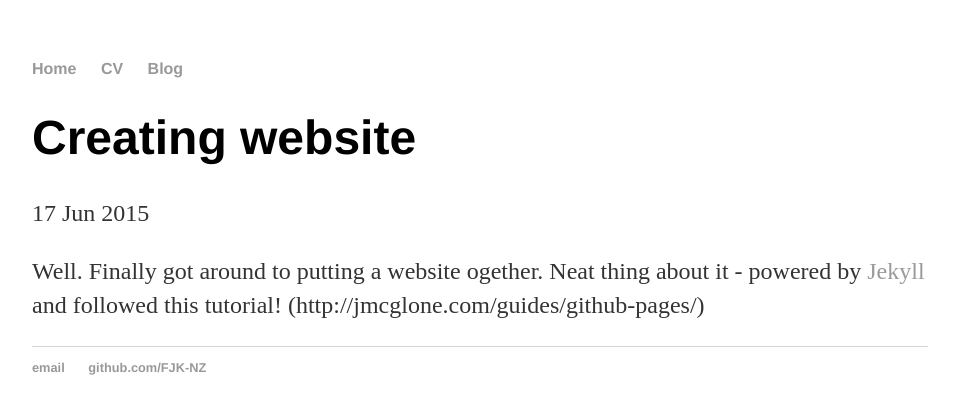
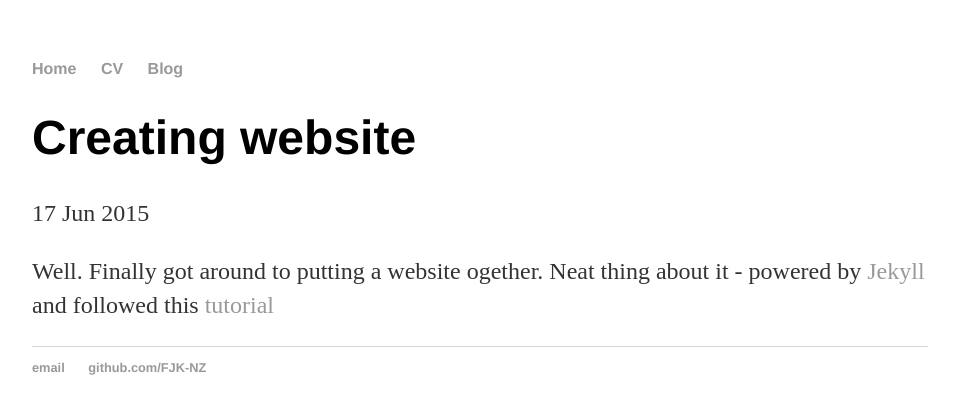
Before and after one commit to FJK-NZ-zz/FJK-NZ.github.io, a Jekyll site: the page built from _posts/2015-06-17-launching-site.md, in a window 1280 px wide. Shown: the top 414 px of the page, without its empty margins (160-1114 px from the left). Built offline with Jekyll 4.4.1, drawn with Linux system fonts in a browser that asks for light colours.

Commit message:
Update 2015-06-17-launching-site.md

```diff
--- a/_posts/2015-06-17-launching-site.md
+++ b/_posts/2015-06-17-launching-site.md
@@ -4,4 +4,4 @@ title: "Creating website"
 date: 2015-06-17
 ---
 Well. Finally got around to putting a website ogether. Neat thing about it - powered by [Jekyll](http://jekyllrb.com)
-and followed this tutorial! (http://jmcglone.com/guides/github-pages/)
+and followed this [tutorial](http://jmcglone.com/guides/github-pages/)
```
